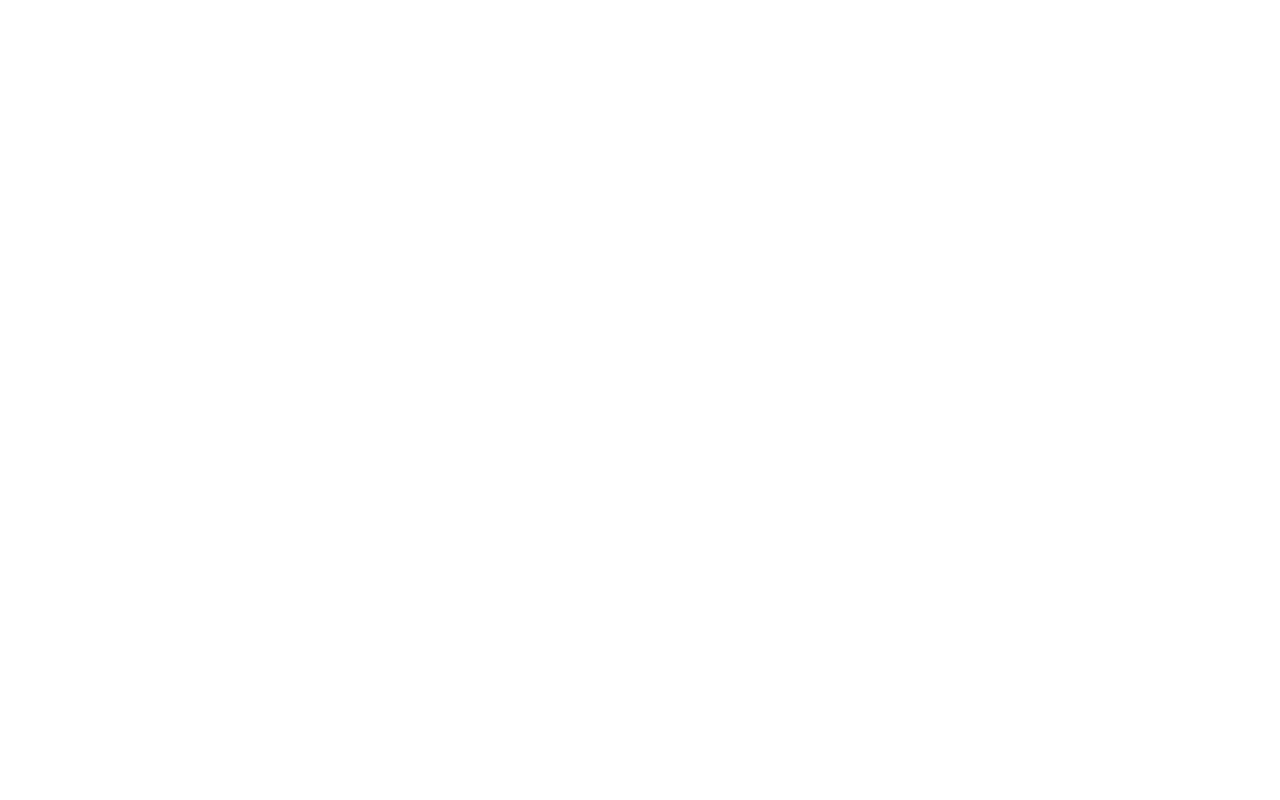
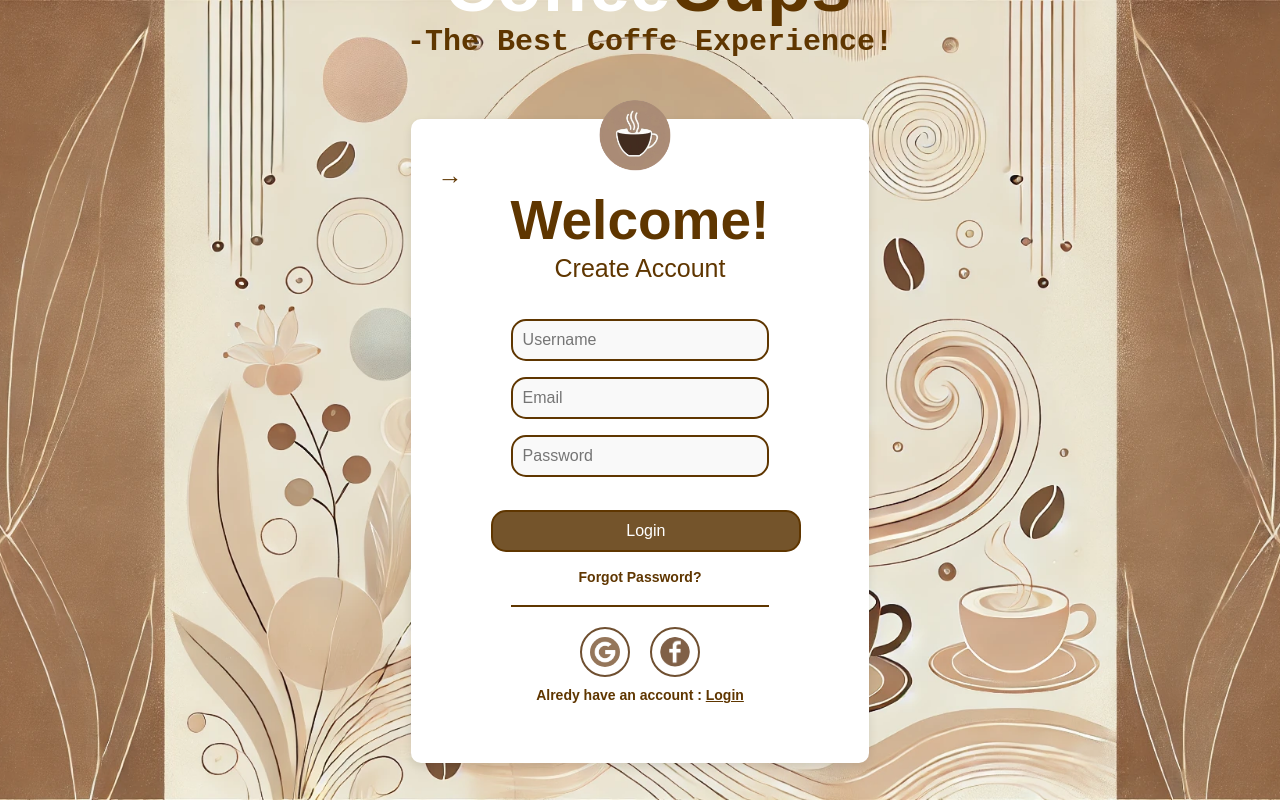
Before and after one commit to GalSal0967/CoffeCups, a plain HTML site: page login.html in a window 1280 px wide. Drawn offline with Linux system fonts and the light colour scheme.

Commit message:
atualizacao de design e conectividade

```diff
--- a/_css/login.css
+++ b/_css/login.css
@@ -0,0 +1,200 @@
+/* Reset básico para remover margens padrão */
+* {
+    margin: 0;
+    padding: 0;
+    box-sizing: border-box;
+    font-family: Arial, sans-serif;
+}
+
+/* Centralizando a div no meio da tela */
+body {
+    display: flex;
+    flex-direction: column; /* Faz os elementos ficarem empilhados (um abaixo do outro) */
+    justify-content: center; /* Centraliza verticalmente */
+    align-items: center; /* Centraliza horizontalmente */
+    height: 100vh; /* Faz a tela ocupar toda a altura do navegador */
+    background-color: #f3ebe1; /* Tom de café claro */
+
+    background-image: url("../_img/fundo.webp"); /* Sobe um nível para achar a imagem */
+    background-size: cover;
+    background-repeat: no-repeat;
+    background-attachment: fixed;
+    background-position: center; /* Centraliza a imagem */
+    background-repeat: no-repeat; /* Evita repetição da imagem */
+}
+
+/* Deixa o título centralizado e com um espacinho abaixo */
+.titulo {
+    text-align: center;
+    margin-bottom: 60px; /* Dá um espaço entre o título e a .boxe */
+
+}
+
+
+.coffee-icon2 {
+    position: absolute;
+    width: 130px; /* Ajuste o tamanho do ícone */
+    height: auto; /* Mantém a proporção da imagem */
+    margin-right: 10px; /* Adiciona um pequeno espaço entre o ícone e o texto */
+    vertical-align: middle;
+    margin-bottom: 530px;
+}
+
+
+.seta {
+    margin-left: -380px;
+    cursor: pointer;
+
+}
+
+.titulo h1 {
+    font-size: 50px;
+    color: white;
+    margin-left: 140px;
+    cursor: pointer;
+    display: flex;
+    transform: scale(1.45);
+}
+
+.half2 {
+    color: rgb(95, 54, 0);
+}
+
+.coffee-icon {
+    width: 70px; /* Ajuste o tamanho do ícone */
+    height: auto; /* Mantém a proporção da imagem */
+    margin-right: 10px; /* Adiciona um pequeno espaço entre o ícone e o texto */
+    vertical-align: middle;
+}
+
+.titulo h3 {
+    font-family: 'Courier New', Courier, monospace;
+    font-size: 30px;
+    color: rgb(95, 54, 0);
+    margin-left: 20px;
+    margin-top: 10px;
+}
+
+
+
+
+.boxe {
+    background: #fff;
+    padding: 60px 100px;
+    border-radius: 10px;
+    box-shadow: 0 4px 10px rgba(0, 0, 0, 0.1);
+    text-align: center;
+    display: flex;
+    flex-direction: column;
+    margin-bottom: 80px;
+}
+
+/* Mantém o header fixo no topo da .boxe */
+.header {
+
+    margin-bottom: 10px;
+}
+
+.header h2 {
+    position: relative;
+    top: -20px; /* Ajuste esse valor para mover o título para cima */
+    font-size: 55px;
+    color: rgb(95, 54, 0);
+}
+
+.header p {
+    position: relative;
+    top: -18px; /* Ajuste esse valor para mover o título para cima */
+    font-size: 25px;
+    color: rgb(95, 54, 0);
+}
+
+
+/* Garante que o restante do conteúdo fique abaixo do header */
+.content {
+    flex: 1; /* Ocupa o espaço restante */
+}
+
+
+/* Estilizando os inputs */
+input {
+    width: 100%; /* Faz os inputs ocuparem toda a largura disponível */
+    padding: 10px; /* Dê um bom preenchimento interno para os inputs */
+    margin: 8px 0; /* Espaço entre os inputs */
+    border: 2px solid rgb(95, 54, 0);  /* Cor da borda */
+    border-radius: 15px; /* Cantos arredondados */
+    font-size: 16px; /* Tamanho da fonte */
+    color: #333; /* Cor do texto dentro do input */
+    background-color: #f9f9f9; /* Cor de fundo do input */
+    transition: all 0.3s ease; /* Suaviza as transições */
+}
+
+button {
+    width: 120%; /* Faz os inputs ocuparem toda a largura disponível */
+    padding: 10px; /* Dê um bom preenchimento interno para os inputs */
+    margin: 7px 0; /* Espaço entre os inputs */
+    border: 2px solid rgb(95, 54, 0);  /* Cor da borda */
+    border-radius: 15px; /* Cantos arredondados */
+    font-size: 16px; /* Tamanho da fonte */
+    color: #ffffff; /* Cor do texto dentro do input */
+    background-color:  rgba(92, 54, 5, 0.849); /* Cor de fundo do input */
+    transition: all 0.3s ease; /* Suaviza as transições */
+    margin-left: -20px;
+    cursor: pointer;
+}
+
+button:hover {
+    transform: scale(1.02); /* Aumenta o ícone ao passar o mouse */
+    border-color: #8B5E3C; /* Escurece a borda marrom no hover */
+}
+
+
+.forgot-password {
+    margin-top: 10px; /* Espaço superior */
+    font-size: 14px; /* Tamanho da fonte */
+
+}
+
+.forgot-password a {
+    color: rgb(95, 54, 0); /* Cor do link */
+    text-decoration: none; /* Remove o sublinhado do link */
+    font-weight: bold; /* Deixa o link em negrito */
+    transition: color 0.3s ease; /* Suaviza a transição da cor */
+}
+
+.forgot-password a:hover {
+    color: #4285F4; /* Cor do link quando o mouse passa sobre ele */
+}
+
+/* Estilo para a linha separadora */
+.separator {
+    width: 100%; /* A linha ocupa 80% da largura */
+    margin: 20px 0; /* Adiciona espaço acima e abaixo da linha */
+    border: none; /* Remove bordas padrões */
+    border-top: 2px solid rgb(95, 54, 0); /* Cor e espessura da linha */
+}
+
+/* Estilo para a div que contém os ícones */
+.botoes {
+    display: flex; /* Organiza os ícones lado a lado */
+    gap: 20px; /* Espaço entre os ícones */
+    justify-content: center; /* Centraliza os ícones horizontalmente */
+    align-items: center; /* Centraliza os ícones verticalmente */
+}
+
+/* Estilo para os ícones */
+.icons {
+    width: 50px; /* Tamanho do ícone (ajuste conforme necessário) */
+    height: 50px; /* Tamanho do ícone (ajuste conforme necessário) */
+    border: 2px solid #6F4F30; /* Borda marrom */
+    border-radius: 50%; /* Bordas arredondadas */
+    padding: 8px; /* Adiciona espaço dentro da borda */
+    cursor: pointer; /* Muda o cursor para indicar que é clicável */
+    transition: transform 0.3s ease, border-color 0.3s ease; /* Animação suave para o efeito hover */
+}
+
+/* Efeito de hover */
+.icons:hover {
+    transform: scale(1.1); /* Aumenta o ícone ao passar o mouse */
+    border-color: #8B5E3C; /* Escurece a borda marrom no hover */
+}
--- a/_css/passowrd.css
+++ b/_css/passowrd.css
@@ -0,0 +1,155 @@
+/* Reset básico para remover margens padrão */
+* {
+    margin: 0;
+    padding: 0;
+    box-sizing: border-box;
+    font-family: Arial, sans-serif;
+}
+
+/* Centralizando a div no meio da tela */
+body {
+    display: flex;
+    flex-direction: column; /* Faz os elementos ficarem empilhados (um abaixo do outro) */
+    justify-content: center; /* Centraliza verticalmente */
+    align-items: center; /* Centraliza horizontalmente */
+    height: 100vh; /* Faz a tela ocupar toda a altura do navegador */
+    background-color: #f3ebe1; /* Tom de café claro */
+
+    background-image: url("../_img/fundo.webp"); /* Sobe um nível para achar a imagem */
+    background-size: cover;
+    background-repeat: no-repeat;
+    background-attachment: fixed;
+    background-position: center; /* Centraliza a imagem */
+    background-repeat: no-repeat; /* Evita repetição da imagem */
+}
+
+/* Deixa o título centralizado e com um espacinho abaixo */
+.titulo {
+    text-align: center;
+    margin-bottom: 70px; /* Dá um espaço entre o título e a .boxe */
+
+}
+
+
+.titulo h1 {
+    font-size: 50px;
+    color: white;
+    margin-left: 140px;
+    cursor: pointer;
+    display: flex;
+    transform: scale(1.45);
+}
+
+.half2 {
+    color: rgb(95, 54, 0);
+}
+
+.coffee-icon2 {
+    position: absolute;
+    width: 130px; /* Ajuste o tamanho do ícone */
+    height: auto; /* Mantém a proporção da imagem */
+    margin-right: 10px; /* Adiciona um pequeno espaço entre o ícone e o texto */
+    vertical-align: middle;
+    margin-bottom: 390px;
+}
+
+
+.titulo h3 {
+    font-family: 'Courier New', Courier, monospace;
+    font-size: 30px;
+    color: rgb(95, 54, 0);
+    margin-left: 20px;
+    margin-top: 10px;
+}
+
+
+.header p {
+    margin-left: -360px;
+    cursor: pointer;
+
+}
+
+.boxe {
+    background: #fff;
+    padding: 70px 80px;
+    border-radius: 10px;
+    box-shadow: 0 4px 10px rgba(0, 0, 0, 0.1);
+    text-align: center;
+    display: flex;
+    flex-direction: column;
+    margin-bottom: 80px;
+}
+
+/* Mantém o header fixo no topo da .boxe */
+.header {
+
+    margin-bottom: 10px;
+}
+
+.header h2 {
+    position: relative;
+    top: -20px; /* Ajuste esse valor para mover o título para cima */
+    font-size: 35px;
+    color: rgb(95, 54, 0);
+}
+
+.header p {
+    position: relative;
+    top: -18px; /* Ajuste esse valor para mover o título para cima */
+    font-size: 25px;
+    color: rgb(95, 54, 0);
+}
+
+
+/* Garante que o restante do conteúdo fique abaixo do header */
+.content {
+    flex: 1; /* Ocupa o espaço restante */
+}
+
+
+.texto {
+    color: rgb(95, 54, 0);;
+
+}
+
+
+/* Estilizando os inputs */
+input {
+    width: 100%; /* Faz os inputs ocuparem toda a largura disponível */
+    padding: 10px; /* Dê um bom preenchimento interno para os inputs */
+    margin: 8px 0; /* Espaço entre os inputs */
+    border: 2px solid rgb(95, 54, 0);  /* Cor da borda */
+    border-radius: 15px; /* Cantos arredondados */
+    font-size: 16px; /* Tamanho da fonte */
+    color: #333; /* Cor do texto dentro do input */
+    background-color: #f9f9f9; /* Cor de fundo do input */
+    transition: all 0.3s ease; /* Suaviza as transições */
+}
+
+button {
+    width: 120%; /* Faz os inputs ocuparem toda a largura disponível */
+    padding: 10px; /* Dê um bom preenchimento interno para os inputs */
+    margin: 7px 0; /* Espaço entre os inputs */
+    border: 2px solid rgb(95, 54, 0);  /* Cor da borda */
+    border-radius: 15px; /* Cantos arredondados */
+    font-size: 16px; /* Tamanho da fonte */
+    color: #ffffff; /* Cor do texto dentro do input */
+    background-color:  rgba(92, 54, 5, 0.849); /* Cor de fundo do input */
+    transition: all 0.3s ease; /* Suaviza as transições */
+    margin-left: -20px;
+    cursor: pointer;
+}
+
+button:hover {
+    transform: scale(1.02); /* Aumenta o ícone ao passar o mouse */
+    border-color: #8B5E3C; /* Escurece a borda marrom no hover */
+}
+
+
+/* Estilo para a linha separadora */
+.separator {
+    width: 100%; /* A linha ocupa 80% da largura */
+    margin: 20px 0; /* Adiciona espaço acima e abaixo da linha */
+    border: none; /* Remove bordas padrões */
+    border-top: 2px solid rgb(95, 54, 0); /* Cor e espessura da linha */
+}
--- a/_js/script.js
+++ b/_js/script.js
@@ -0,0 +1,12 @@
+function irParaOutraPagina() {
+    if (window.location.pathname.endsWith("login.html")) {
+        window.location.href = "index.html";
+    } else {
+        window.location.href = "login.html";
+    }
+}
+
+
+function voltarPagina() {
+        window.location.href = "index.html"; // Altere para a página desejada
+    }
--- a/index.html
+++ b/index.html
@@ -14,7 +14,7 @@
             <p>Home</p>
             <p>Galerry</p>
             <p>Contact</p>
-            <button>Login</button>
+            <button onclick="imParaOutraPagina()">Login</button>
         </div>
     </div>
 
@@ -23,7 +23,10 @@
         <h1>WELCOME</h1>
         <h3>To Coffe Cups <br> Come One, Login Now!</h3>
 
-        <button>Login</button>
+        <button onclick="irParaOutraPagina()">Login</button>
     </div>
+
+
+    <script src="_js/script.js"></script>
 </body>
 </html>
--- a/login.html
+++ b/login.html
@@ -0,0 +1,62 @@
+<!DOCTYPE html>
+<html lang="en">
+<head>
+    <meta charset="UTF-8">
+    <meta name="viewport" content="width=device-width, initial-scale=1.0">
+    <title>Login</title>
+    <link rel="stylesheet" href="_css/login.css">
+</head>
+<body>
+
+    <div class="titulo">
+        <h1 onclick="voltarPagina()"><span class="half1">Coffee</span><span class="half2">Cups</span></h1>
+
+        <h3>-The Best Coffe Experience!</h3>
+    </div>
+
+
+    <img class="coffee-icon2" src="_img/Um_icone_de_um_cafe_simples_branco_em_volta_de_um_circulo_marrom_claro-removebg-preview.png" alt="coffe">
+
+    <div class="boxe">
+        <div class="header">
+
+            <p  class="seta" onclick="irParaOutraPagina()">→</p>
+
+        <h2>Welcome! </h2>
+        <p>Create Account</p>
+
+        </div>
+
+
+
+        <input type="text" placeholder="Username">
+
+        <input type="text" placeholder="Email">
+
+        <input type="text" placeholder="Password">
+
+        <br>
+        <button>Login</button>
+
+        <!-- Aqui dentro da .boxe, abaixo dos campos de entrada de dados -->
+        <p class="forgot-password">
+            <a href="password.html">Forgot Password?</a>
+        </p>
+
+        <hr class="separator">
+
+
+        <div class="botoes">
+            <img src="_img/google icon.jpg" alt="google" class="icons">
+
+            <img src="_img/icone-facebook.png" alt="facebook" class="icons">
+        </div>
+
+        <p class="forgot-password">
+            <a href="login2.html" >Alredy have an account : <u>Login</u></a>
+        </p>
+
+
+        <script src="_js/script.js"></script>
+</body>
+</html>
```
Also changed, not shown: login2.html (+62 -0 lines), password.html (+52 -0 lines).
